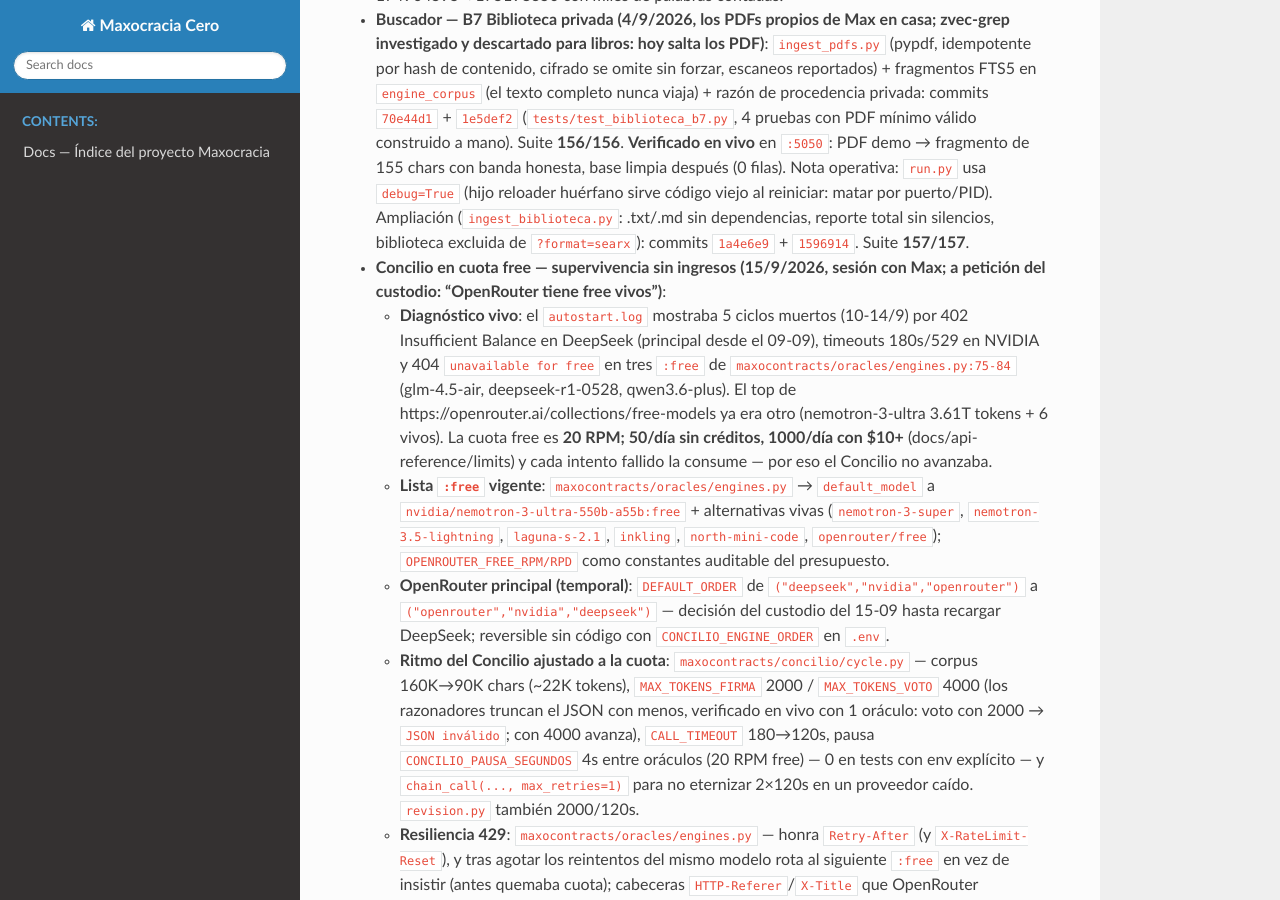
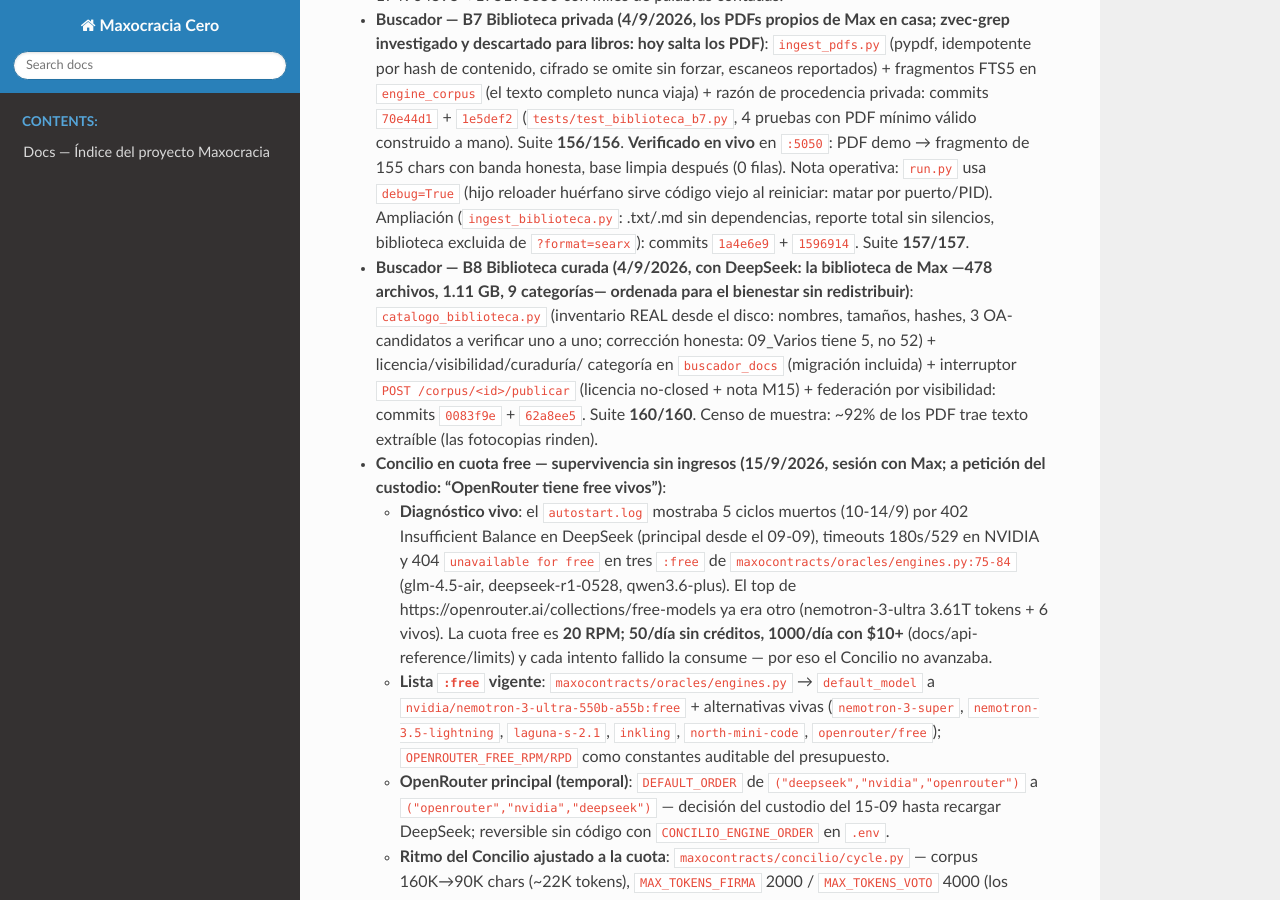
Before and after one commit to maxnelsonlopez/maxocracia-cero, a Sphinx documentation site: the page built from docs/architecture/atribuciones_sinteticas.md, in a window 1280 px wide and 900 px high, scrolled down 9949 px. Built offline with Sphinx 7.4.7 and the Read the Docs theme 3.1.0, drawn with Linux system fonts in a browser that asks for light colours; pages that are not in the unit, such as notebooks, are missing from menus.

Commit message:
docs(buscador): B8 biblioteca curada en README, diseno y atribucion

```diff
--- a/docs/architecture/atribuciones_sinteticas.md
+++ b/docs/architecture/atribuciones_sinteticas.md
@@ -363,6 +363,15 @@ Regla del registro: **toda atribución aquí es verificable** — cada entrada c
   Ampliación (`ingest_biblioteca.py`: .txt/.md sin dependencias, reporte total
   sin silencios, biblioteca excluida de `?format=searx`): commits `1a4e6e9` +
   `1596914`. Suite **157/157**.
+- **Buscador — B8 Biblioteca curada (4/9/2026, con DeepSeek: la biblioteca de
+  Max —478 archivos, 1.11 GB, 9 categorías— ordenada para el bienestar sin
+  redistribuir)**: `catalogo_biblioteca.py` (inventario REAL desde el disco:
+  nombres, tamaños, hashes, 3 OA-candidatos a verificar uno a uno; corrección
+  honesta: 09_Varios tiene 5, no 52) + licencia/visibilidad/curaduría/
+  categoría en `buscador_docs` (migración incluida) + interruptor
+  `POST /corpus/<id>/publicar` (licencia no-closed + nota M15) + federación
+  por visibilidad: commits `0083f9e` + `62a8ee5`. Suite **160/160**. Censo de
+  muestra: ~92% de los PDF trae texto extraíble (las fotocopias rinden).
 - **Concilio en cuota free — supervivencia sin ingresos (15/9/2026, sesión con
   Max; a petición del custodio: "OpenRouter tiene free vivos")**:
   - **Diagnóstico vivo**: el `autostart.log` mostraba 5 ciclos muertos
```
Also changed, not shown: docs/architecture/DISENO_BUSCADOR_EDUCATIVO_GRATUITO.md (+2 -1 lines), plataforma_educativa/README.md.
